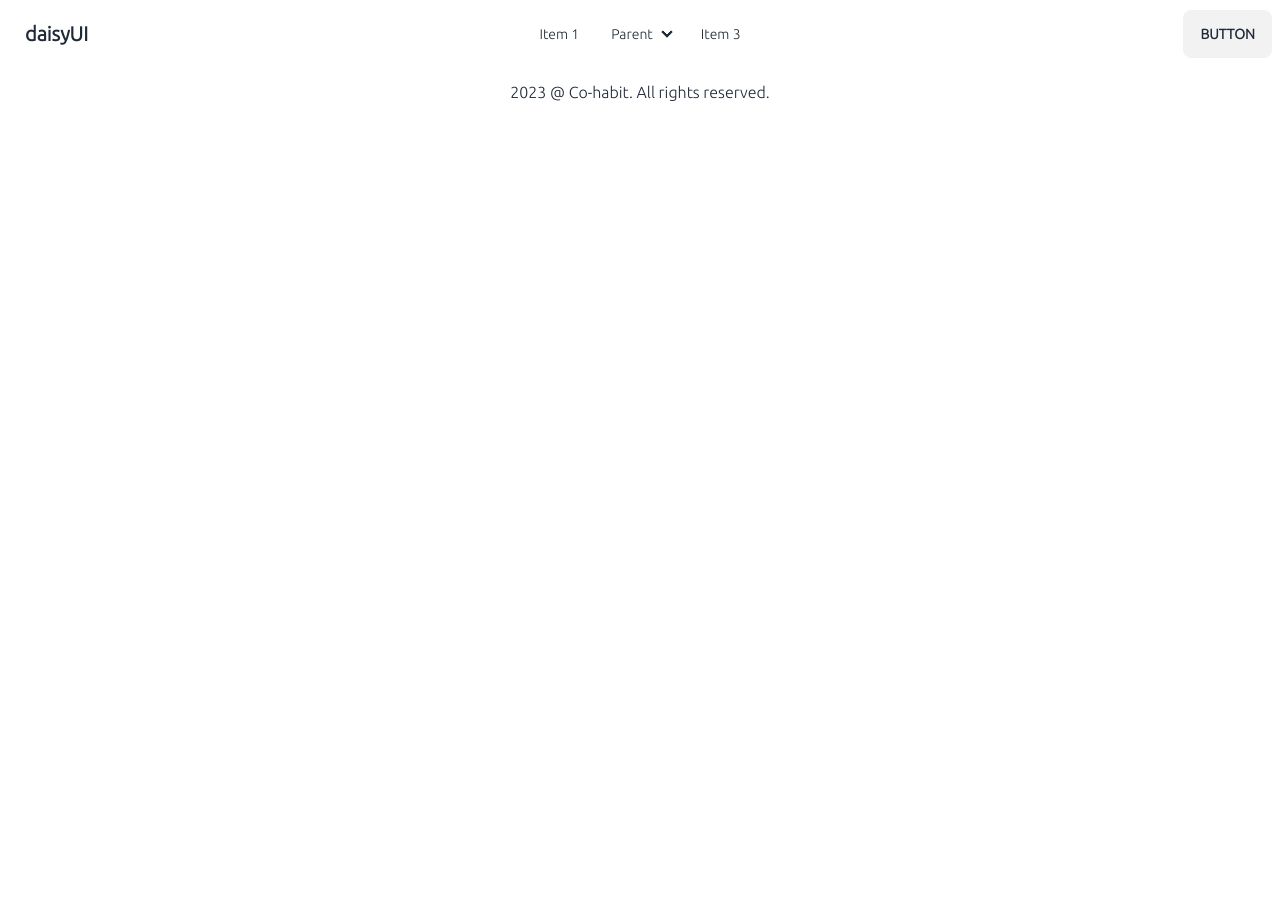
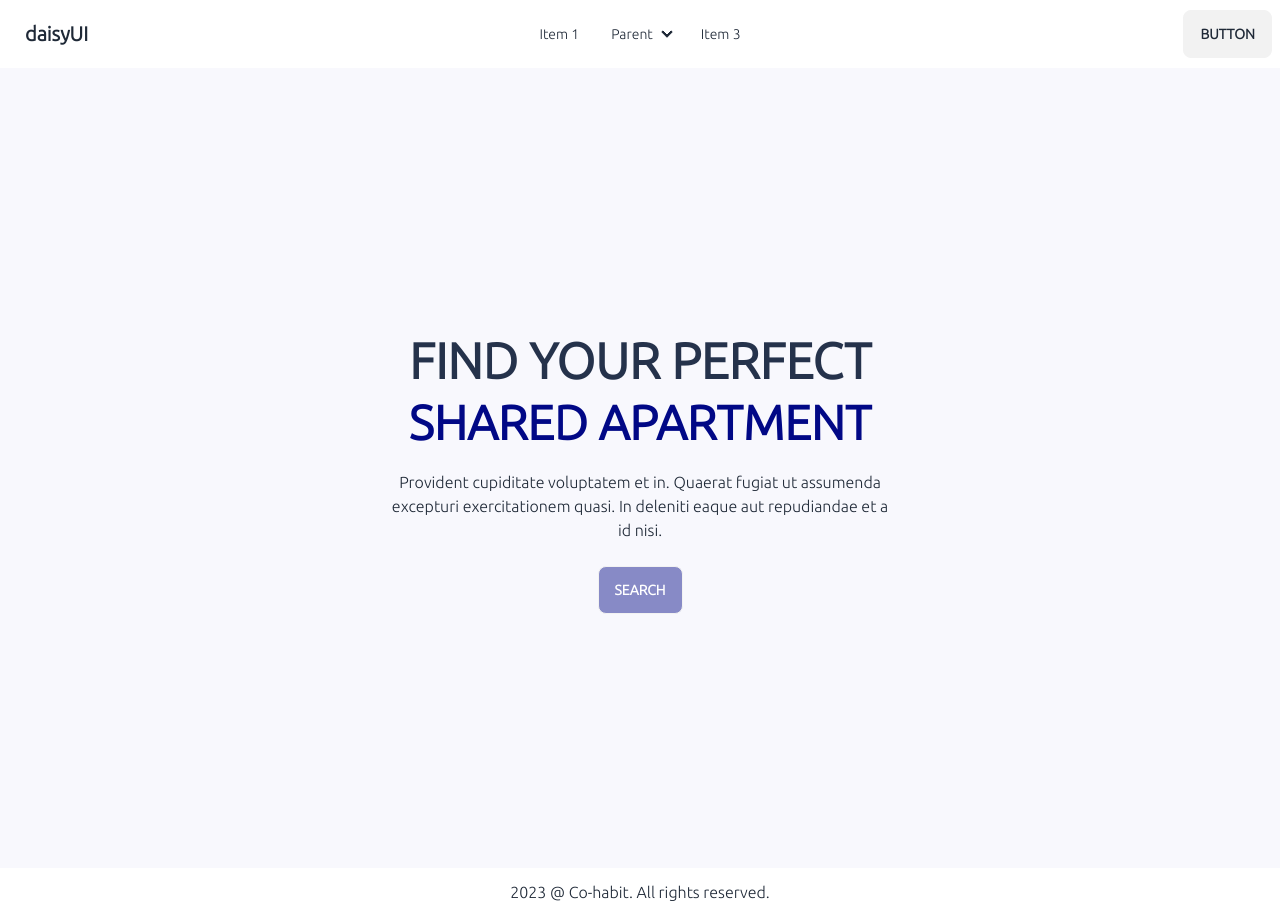
Before and after one commit to lazynerd-studios/Co-Habit-Landing, a React (Vite) app: page / in a window 1280 px wide. Before the commit the page ends 800 px from the top, so only its background shows below. Built offline with nearby package versions, Linux system fonts and the light colour scheme.

Commit message:
Update Home.jsx

```diff
--- a/src/Components/Home/Home.jsx
+++ b/src/Components/Home/Home.jsx
@@ -4,6 +4,17 @@ const Home = () => {
   return (
     <section className="">
       <div>
+
+        <div className="hero min-h-screen bg-[#f8f8fd]">
+          <div className="hero-content text-center">
+            <div className="max-w-lg">
+              <h1 className=" text-[3.125rem] font-bold uppercase text-[#25324B]">FIND YOUR PERFECT</h1>
+              <h1 className="text-5xl font-bold uppercase text-[#010886]">Shared APARTMENT</h1>
+              <p className="py-6">Provident cupiditate voluptatem et in. Quaerat fugiat ut assumenda excepturi exercitationem quasi. In deleniti eaque aut repudiandae et a id nisi.</p>
+              <button className="btn bg-[#01088675] hover:bg-[#010886] text-white hover:text-white">Search</button>
+            </div>
+          </div>
+        </div>
 
       </div>
 
```
